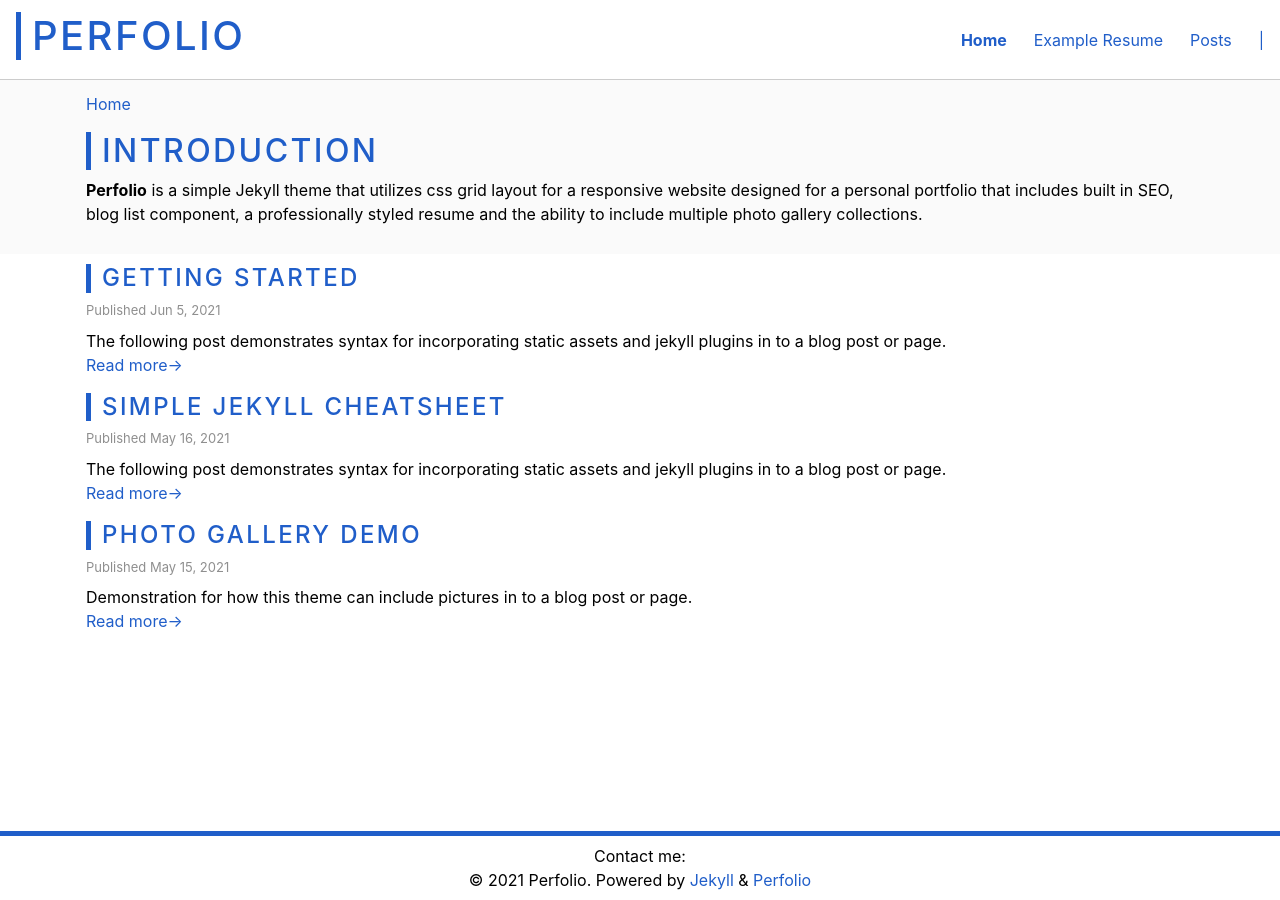
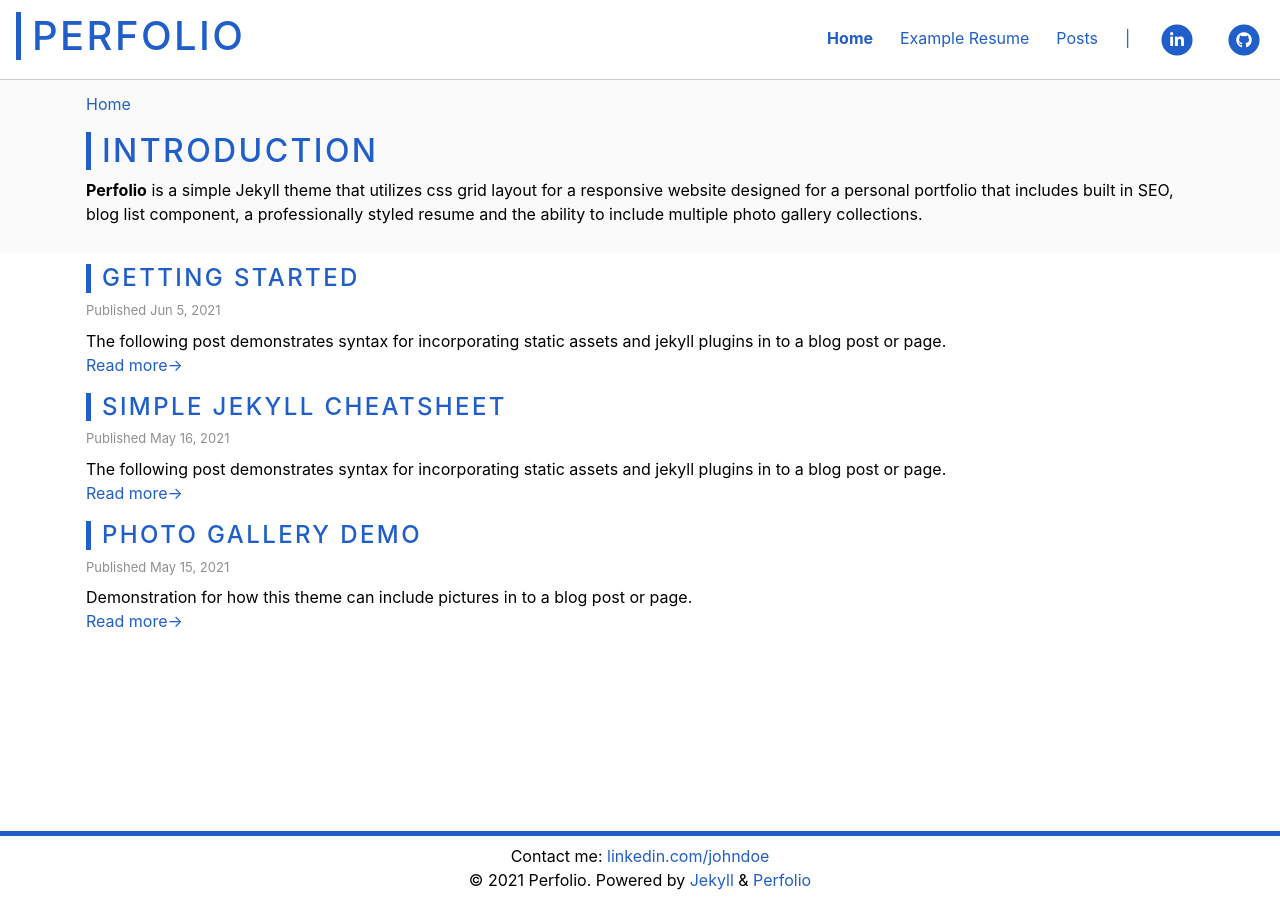
Before and after one commit to rossgodwin/jekyll-theme-perfolio-demo, a Jekyll site: the page built from index.html, in a window 1280 px wide. Built offline with Jekyll 4.4.1, drawn with Linux system fonts in a browser that asks for light colours; the list of posts is cut into pages by our own code.

Commit message:
Added new social media icons

```diff
--- /dev/null
+++ b/_includes/perfolio/components/icons/fa/circle-icon.html
@@ -0,0 +1,8 @@
+<a href="{{ include.url }}"
+	class="pf-icon-link{% if include.link-class %} {{ include.link-class }}{% endif %}"
+	{% if include.target-blank == true %} target="_blank"{% endif %}>
+	<span class="fa-stack fa-{{ include.fa-x }}x">
+		<i class="fas fa-circle fa-stack-2x" aria-hidden="true"></i>
+		<i class="fab fa-stack-1x {{ include.fa-class }}" aria-hidden="true"></i>
+	</span>
+</a>
--- /dev/null
+++ b/_includes/perfolio/components/icons/fa/github-circle-icon.html
@@ -0,0 +1,6 @@
+{% include perfolio/components/icons/fa/circle-icon.html
+	url=include.url
+	target-blank=include.target-blank
+	link-class=include.link-class
+	fa-x=include.fa-x
+	fa-class="fa-github fa-inverse" %}
--- /dev/null
+++ b/_includes/perfolio/components/icons/fa/linkedin-circle-icon.html
@@ -0,0 +1,6 @@
+{% include perfolio/components/icons/fa/circle-icon.html
+	url=include.url
+	target-blank=include.target-blank
+	link-class=include.link-class
+	fa-x=include.fa-x
+	fa-class="fa-linkedin-in fa-inverse" %}
--- /dev/null
+++ b/_includes/perfolio/components/icons/fa/resume-circle-icon.html
@@ -0,0 +1,6 @@
+{% include perfolio/components/icons/fa/circle-icon.html
+	url=include.url
+	target-blank=include.target-blank
+	link-class=include.link-class
+	fa-x=include.fa-x
+	fa-class="fas fa-file-alt fa-inverse" %}
--- a/_includes/perfolio/page/body/page-header.html
+++ b/_includes/perfolio/page/body/page-header.html
@@ -21,22 +21,24 @@
 						<a href="{{ item.url | relative_url }}">{{ item.title }}</a>
 					</li>
 				{% endfor %}
-				{% if site.data.me.social.linkedin or site.data.me.github %}
+				{% if site.data.me.social.linkedin or site.data.me.social.github %}
 					<li class="pf-page-header-navigation-item-separator">
 						|
 					</li>
 					{% if site.data.me.social.linkedin %}
 						<li>
-							<a href="{{ site.data.me.social.linkedin.url }}" class="pf-page-header-navigation-item-icon" target="_blank">
-								<i class="fab fa-linkedin fa-2x"></i>
-							</a>
+							{% include perfolio/components/icons/fa/linkedin-circle-icon.html
+								url=site.data.me.social.linkedin.url
+								target-blank=true
+								fa-x=1 %}
 						</li>
 					{% endif %}
 					{% if site.data.me.social.github %}
 						<li>
-							<a href="{{ site.data.me.social.github.url }}" class="pf-page-header-navigation-item-icon" target="_blank">
-								<i class="fab fa-github-square fa-2x"></i>
-							</a>
+							{% include perfolio/components/icons/fa/github-circle-icon.html
+								url=site.data.me.social.github.url
+								target-blank=true
+								fa-x=1 %}
 						</li>
 					{% endif %}
 				{% endif %}
--- a/_sass/perfolio/components/_links.scss
+++ b/_sass/perfolio/components/_links.scss
@@ -3,3 +3,9 @@
 		content: "\2192";
 	}
 }
+
+.pf-icon-link {
+	&:hover {
+		text-decoration: none;
+	}
+}
--- a/_sass/perfolio/layout/_page.scss
+++ b/_sass/perfolio/layout/_page.scss
@@ -68,10 +68,6 @@ $pf-page-device-large-header-height: 5em;
 
 			&.active {
 				font-weight: bold;
-			}
-
-			.pf-page-header-navigation-item-icon:hover {
-				text-decoration: none;
 			}
 		}
 	}
```
Also changed, not shown: _data/me.yml (+7 -7 lines).
